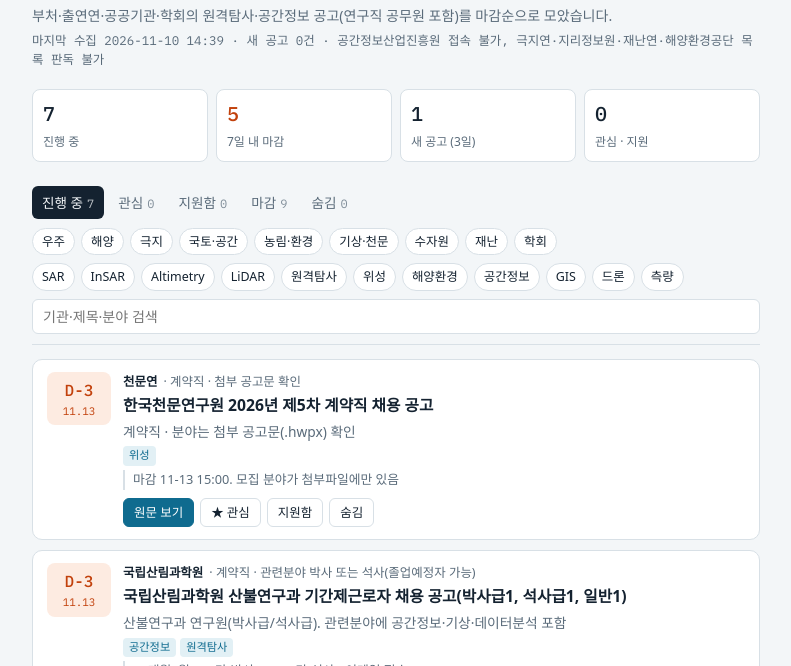
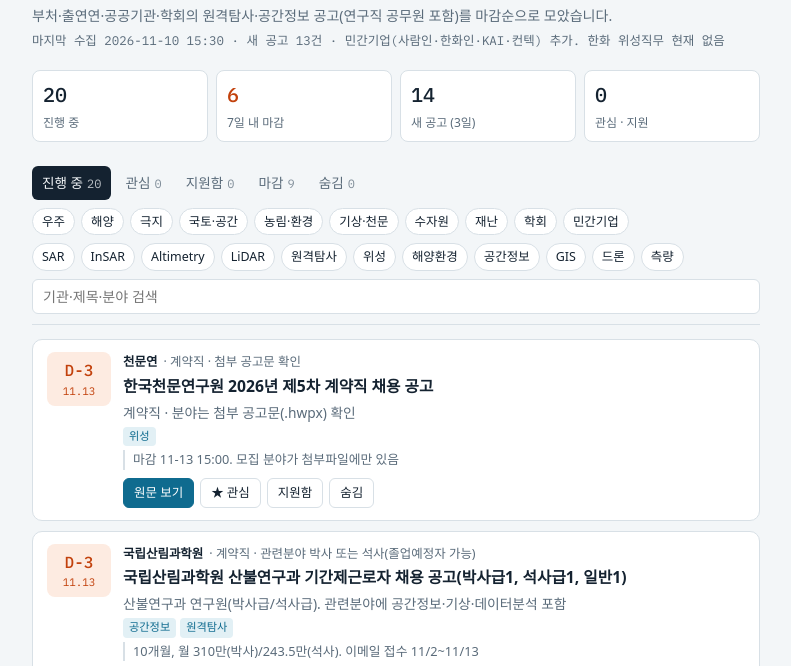
Before and after one commit to Ho0ny/rs-jobs, a plain HTML site: page index.html in a window 1280 px wide. Shown: the part 57-723 px from the top of the page, without its empty margins (244-1035 px from the left). Drawn offline with Linux system fonts and the light colour scheme; a web font is replaced by a local one.

Commit message:
Add 민간기업 group and private satellite/SAR postings
Co-Authored-By: Claude Opus 5.5 <noreply@anthropic.com>

```diff
--- a/index.html
+++ b/index.html
@@ -182,7 +182,7 @@ footer { color: var(--muted); font-size: 0.78rem; padding-block: 0 30px; }
 <div class="toast" id="toast" hidden></div>
 
 <script>
-const GROUPS = ["우주", "해양", "극지", "국토·공간", "농림·환경", "기상·천문", "수자원", "재난", "학회"];
+const GROUPS = ["우주", "해양", "극지", "국토·공간", "농림·환경", "기상·천문", "수자원", "재난", "학회", "민간기업"];
 const KEYWORDS = ["SAR", "InSAR", "Altimetry", "LiDAR", "원격탐사", "위성", "해양환경", "공간정보", "GIS", "드론", "측량"];
 const STATUS_LABEL = { star: "관심", applied: "지원함", hidden: "숨김" };
 
--- a/jobs.json
+++ b/jobs.json
@@ -1,9 +1,9 @@
 {
   "meta": {
-    "lastRun": "2026-11-10T14:39",
-    "added": 0,
-    "checked": 13,
-    "note": "공간정보산업진흥원 접속 불가, 극지연·지리정보원·재난연·해양환경공단 목록 판독 불가"
+    "lastRun": "2026-11-10T15:30",
+    "added": 13,
+    "checked": 6,
+    "note": "민간기업(사람인·한화인·KAI·컨텍) 추가. 한화 위성직무 현재 없음"
   },
   "postings": [
     {
@@ -303,6 +303,254 @@
       "note": "세종 근무. 서류-면접. 7개 분야 중 공간정보 및 교통 분야 해당",
       "verified": true,
       "addedAt": "2026-11-08T13:41"
+    },
+    {
+      "id": "kmit-2026-11-ocean-sat",
+      "org": "해양정보기술",
+      "orgGroup": "민간기업",
+      "title": "해양자료 및 위성자료 분석 부문 직원 채용",
+      "position": "해양자료·위성자료 분석 (딥러닝·모델링·GIS)",
+      "employment": "정규직",
+      "education": "대졸 이상, 경력무관",
+      "deadline": "2026-11-30",
+      "posted": "2026-10-20",
+      "url": "https://www.saramin.co.kr/zf_user/jobs/relay/view?rec_idx=55343001",
+      "keywords": [
+        "위성",
+        "해양환경",
+        "원격탐사",
+        "GIS"
+      ],
+      "note": "서울 금천구. 해양+위성 분석이라 가장 직결",
+      "verified": true,
+      "addedAt": "2026-11-10T15:30"
+    },
+    {
+      "id": "stellarvision-2026-sat-rnd-lead",
+      "org": "스텔라비전",
+      "orgGroup": "민간기업",
+      "title": "위성활용 연구개발 리더 채용(박사급)",
+      "position": "위성활용 R&D 리더·과제기획/PM",
+      "employment": "정규직",
+      "education": "석사 이상, 경력 7년↑ (박사급)",
+      "deadline": "2026-12-19",
+      "posted": "2026-10-20",
+      "url": "https://www.saramin.co.kr/zf_user/jobs/relay/view?rec_idx=55347149",
+      "keywords": [
+        "위성",
+        "원격탐사"
+      ],
+      "note": "서울 강서구. 경력 요건 높음",
+      "verified": true,
+      "addedAt": "2026-11-10T15:30"
+    },
+    {
+      "id": "edelway-2026-sar-sys-eng",
+      "org": "에델웨이",
+      "orgGroup": "민간기업",
+      "title": "SAR/레이다 시스템 엔지니어 (3-15년)",
+      "position": "SAR/레이다 시스템·알고리즘 개발",
+      "employment": "정규직",
+      "education": "대졸 이상, 경력 3~7년",
+      "deadline": "2026-11-13",
+      "posted": "2026-10-23",
+      "url": "https://www.saramin.co.kr/zf_user/jobs/relay/view?rec_idx=55378995",
+      "keywords": [
+        "SAR",
+        "위성"
+      ],
+      "note": "성남 분당. 경력직",
+      "verified": true,
+      "addedAt": "2026-11-10T15:30"
+    },
+    {
+      "id": "geostory-2026-geomatics-img",
+      "org": "지오스토리",
+      "orgGroup": "민간기업",
+      "title": "[지오스토리] 국방 지오매틱스 체계 및 영상분석 경력직 채용",
+      "position": "국방 지오매틱스·위성/항공 영상분석 (라이다·측량 포함)",
+      "employment": "정규직",
+      "education": "학력무관, 경력",
+      "deadline": "2026-12-03",
+      "posted": "2026-11-03",
+      "url": "https://www.saramin.co.kr/zf_user/jobs/relay/view?rec_idx=55465236",
+      "keywords": [
+        "위성",
+        "LiDAR",
+        "공간정보",
+        "측량"
+      ],
+      "note": "서울 강서구",
+      "verified": true,
+      "addedAt": "2026-11-10T15:30"
+    },
+    {
+      "id": "lumir-2026-ai-eng",
+      "org": "루미르",
+      "orgGroup": "민간기업",
+      "title": "인공위성기업 [루미르] AI 엔지니어 채용",
+      "position": "SAR 위성기업 AI 엔지니어 (위성영상 AI)",
+      "employment": "정규직",
+      "education": "대졸 이상, 경력 3~20년",
+      "deadline": "",
+      "posted": "2026-11-06",
+      "url": "https://www.saramin.co.kr/zf_user/jobs/relay/view?rec_idx=55502181",
+      "keywords": [
+        "SAR",
+        "위성"
+      ],
+      "note": "상시채용. 용인 수지. SAR 위성(LumirX) 개발사",
+      "verified": true,
+      "addedAt": "2026-11-10T15:30"
+    },
+    {
+      "id": "sia-2026-ai-research",
+      "org": "에스아이에이(SIA)",
+      "orgGroup": "민간기업",
+      "title": "[신입·경력] AI Research Engineer (VLM & Multimodal AI) 채용",
+      "position": "위성영상 분석 AI 연구 (VLM·멀티모달)",
+      "employment": "정규직",
+      "education": "학력무관, 신입·경력",
+      "deadline": "",
+      "posted": "2026-10-22",
+      "url": "https://www.saramin.co.kr/zf_user/jobs/relay/view?rec_idx=55362720",
+      "keywords": [
+        "위성",
+        "원격탐사"
+      ],
+      "note": "상시채용. 대전 유성. 위성영상 AI 분석 기업",
+      "verified": true,
+      "addedAt": "2026-11-10T15:30"
+    },
+    {
+      "id": "indiware-2026-sat-img-proc",
+      "org": "인디웨어",
+      "orgGroup": "민간기업",
+      "title": "위성영상 처리 작업자 채용 (근무지 대전)",
+      "position": "위성영상 처리·보정 작업",
+      "employment": "계약직",
+      "education": "초대졸 이상, 경력무관",
+      "deadline": "",
+      "posted": "2026-10-27",
+      "url": "https://www.saramin.co.kr/zf_user/jobs/relay/view?rec_idx=55407816",
+      "keywords": [
+        "위성",
+        "원격탐사"
+      ],
+      "note": "채용시 마감. 대전 유성. 석사 요건 아님",
+      "verified": true,
+      "addedAt": "2026-11-10T15:30"
+    },
+    {
+      "id": "pixoneer-2026-sw-dev",
+      "org": "픽소니어",
+      "orgGroup": "민간기업",
+      "title": "소프트웨어 개발자 채용",
+      "position": "위성영상 처리 SW 개발 (영상처리·C++)",
+      "employment": "정규직",
+      "education": "대졸 이상, 경력 3년↑",
+      "deadline": "2026-11-29",
+      "posted": "2026-10-30",
+      "url": "https://www.saramin.co.kr/zf_user/jobs/relay/view?rec_idx=55439188",
+      "keywords": [
+        "위성",
+        "원격탐사"
+      ],
+      "note": "대전 유성. 위성영상 SW 기업",
+      "verified": true,
+      "addedAt": "2026-11-10T15:30"
+    },
+    {
+      "id": "spade-2026-geoai-backend",
+      "org": "스패이드",
+      "orgGroup": "민간기업",
+      "title": "GeoAI Platform Backend Engineer",
+      "position": "GeoAI 플랫폼 백엔드 (GIS·클라우드)",
+      "employment": "정규직",
+      "education": "대졸 이상, 경력 4~10년",
+      "deadline": "2026-11-20",
+      "posted": "2026-10-22",
+      "url": "https://www.saramin.co.kr/zf_user/jobs/relay/view?rec_idx=55361937",
+      "keywords": [
+        "GIS",
+        "공간정보"
+      ],
+      "note": "서울 강남. 개발직",
+      "verified": true,
+      "addedAt": "2026-11-10T15:30"
+    },
+    {
+      "id": "naraspace-2026-all",
+      "org": "나라스페이스테크놀로지",
+      "orgGroup": "민간기업",
+      "title": "[위성기술] 나라스페이스테크놀로지 각 부문별 신입/경력 모집",
+      "position": "초소형위성·위성데이터 각 부문 (데이터·SW 등)",
+      "employment": "정규직",
+      "education": "학력무관, 신입·경력",
+      "deadline": "",
+      "posted": "2026-10-14",
+      "url": "https://www.saramin.co.kr/zf_user/jobs/relay/view?rec_idx=55013189",
+      "keywords": [
+        "위성"
+      ],
+      "note": "채용시 마감. 서울 영등포. 직무별 확인 필요",
+      "verified": true,
+      "addedAt": "2026-11-10T15:30"
+    },
+    {
+      "id": "geocni-2026-gis",
+      "org": "지오씨엔아이",
+      "orgGroup": "민간기업",
+      "title": "㈜지오씨엔아이 에너지 및 국토전공 관련학과 채용(GIS경력우대)",
+      "position": "국토·에너지 분야 GIS R&D/SI",
+      "employment": "정규직",
+      "education": "초대졸 이상, 경력",
+      "deadline": "2026-12-22",
+      "posted": "2026-11-03",
+      "url": "https://www.saramin.co.kr/zf_user/jobs/relay/view?rec_idx=55372542",
+      "keywords": [
+        "GIS",
+        "공간정보"
+      ],
+      "note": "대구 동구. GIS 경력 우대",
+      "verified": true,
+      "addedAt": "2026-11-10T15:30"
+    },
+    {
+      "id": "soltop-2026-sat",
+      "org": "솔탑",
+      "orgGroup": "민간기업",
+      "title": "[솔탑] 2026년 위성·항공·경영 분야 부문별 신입/경력 채용",
+      "position": "위성 지상국·SW 분야 신입/경력",
+      "employment": "정규직",
+      "education": "초대졸 이상, 신입·경력",
+      "deadline": "2026-12-06",
+      "posted": "2026-11-06",
+      "url": "https://www.saramin.co.kr/zf_user/jobs/relay/view?rec_idx=55506496",
+      "keywords": [
+        "위성"
+      ],
+      "note": "세종. 위성 지상체 기업",
+      "verified": true,
+      "addedAt": "2026-11-10T15:30"
+    },
+    {
+      "id": "kai-2026-career-pool",
+      "org": "한국항공우주산업(KAI)",
+      "orgGroup": "민간기업",
+      "title": "경력사원 상시채용 인재Pool",
+      "position": "경력사원 인재Pool (우주·위성 포함 전 직군 등록)",
+      "employment": "상시",
+      "education": "경력",
+      "deadline": "",
+      "posted": "2026-07-31",
+      "url": "https://koreaaero.recruiter.co.kr/career/home",
+      "keywords": [
+        "위성"
+      ],
+      "note": "현재 KAI 유일한 접수중 공고. 하반기 신입 공채는 9/21 마감",
+      "verified": true,
+      "addedAt": "2026-11-10T15:30"
     }
   ]
 }
```
